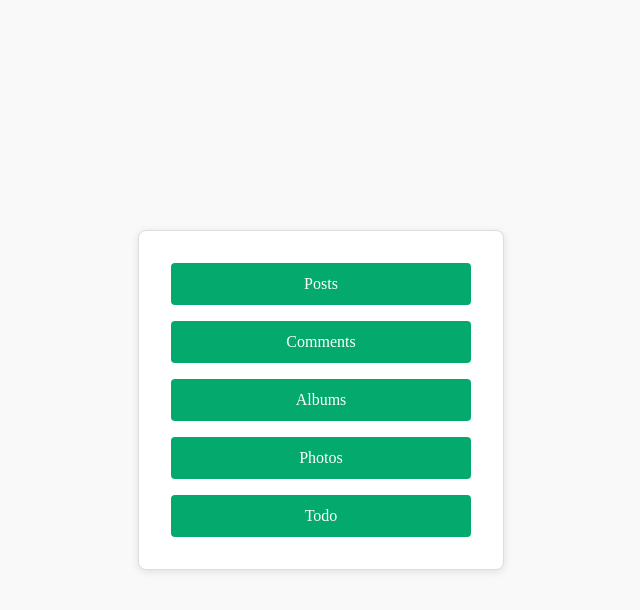
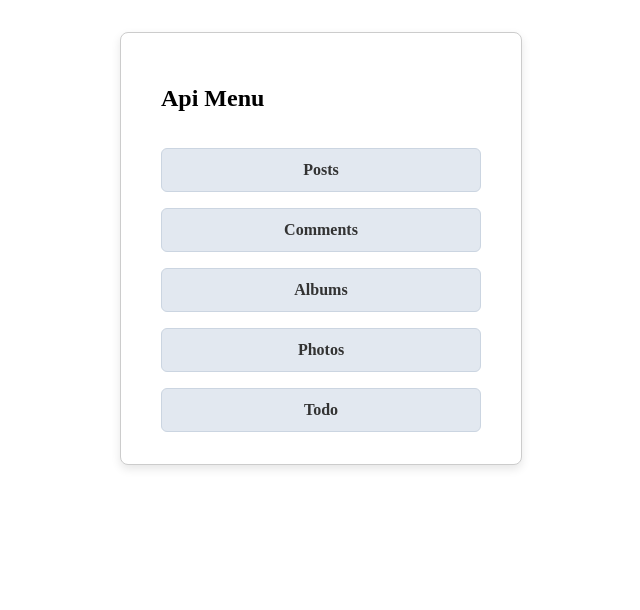
Before and after one commit to etongoisaacmotale/ReactApi3, a React (Vite) app: page / in a window 1280 px wide. Shown: the top 610 px of the page, without its empty margins (319-959 px from the left). Built offline with nearby package versions, Linux system fonts and the light colour scheme.

Commit message:
did some changes to the menu

```diff
--- a/src/App.jsx
+++ b/src/App.jsx
@@ -6,13 +6,12 @@ import Posts from './assets/Components/posts/Posts'
 import Todos from './assets/Components/todos/Todos'
 import Photos from './assets/Components/photos/Photos'
 import { BrowserRouter, Route,Routes } from 'react-router-dom'
-
  class App extends Component {
   render() {
     return (
+    <div>
       <BrowserRouter>
         <div className="container">
-
           <Routes>
             <Route path="/" element={<Menu/>} />
             <Route path="/posts" element={<Posts />} />
@@ -23,6 +22,7 @@ import { BrowserRouter, Route,Routes } from 'react-router-dom'
           </Routes>
         </div>
       </BrowserRouter>
+      </div>
     );
   }
 }
--- a/src/assets/Components/menu/Menu.css
+++ b/src/assets/Components/menu/Menu.css
@@ -1,45 +1,54 @@
-/* Menu.css */
+/* Menu.css - form-based styling */
 
-/* Make body full height and use Flexbox to center the menu */
-body {
-  margin: 0;
-  height: 100vh;
+nav.menu {
+  background-color: #fff;
+  padding: 2rem 2.5rem;
+  margin: 2rem auto;
+  width: 320px;
+  border: 1px solid #ccc;
+  border-radius: 8px;
+  box-shadow: 0 4px 10px rgba(0,0,0,0.1);
+
   display: flex;
-  align-items: center;
-  justify-content: center;
-  background: #f9f9f9;
+  flex-direction: column;
+  gap: 1rem;
+
+  position: sticky;
+  top: 1rem;
+  z-index: 1000; /* stay above content */
 }
 
-/* Container: style nav like a form box */
-nav.menu {
-  background-color: #fff;
-  padding: 2rem;
-  border: 1px solid #ddd;
-  border-radius: 8px;
-  box-shadow: 0 2px 8px rgba(0,0,0,0.1);
-
-  display: flex;
-  flex-direction: column; /* stack items like form fields */
-  gap: 1rem;
-  width: 300px; /* adjust as needed */
-}
-
-/* Menu links look like form buttons */
+/* Links styled as form buttons */
 nav.menu a {
-  display: block;
+  background-color: #e2e8f0; /* light gray-blue */
+  color: #333;
+  padding: 12px 16px;
   text-align: center;
-  background-color: #04AA6D;
-  color: #fff;
+  border: 1px solid #cbd5e1;
+  border-radius: 6px;
+  font-weight: 600;
   text-decoration: none;
-  padding: 12px;
-  border-radius: 4px;
-  transition: background-color 0.3s;
+  transition: background-color 0.3s, border-color 0.3s, color 0.3s;
+  user-select: none;
 }
 
 nav.menu a:hover {
-  background-color: #037d53;
+  background-color: #cbd5e1; /* darker gray-blue */
+  border-color: #94a3b8;
+  color: #1e293b;
 }
 
 nav.menu a.active {
-  background-color: #045c3d;
+  background-color: #2563eb; /* bright blue */
+  color: white;
+  border-color: #1e40af;
 }
+
+/* Responsive: keep stacking and center on small screens */
+@media (max-width: 600px) {
+  nav.menu {
+    width: 90%;
+    padding: 1.5rem;
+    top: 0.5rem;
+  }
+}
--- a/src/assets/Components/menu/Menu.jsx
+++ b/src/assets/Components/menu/Menu.jsx
@@ -6,6 +6,7 @@ export default class Menu extends Component {
   render() {
     return (
       <nav className="menu">
+        <h1>Api Menu</h1>
         <NavLink to="/posts" activeClassName="active">Posts</NavLink>
         <NavLink to="/comments" activeClassName="active">Comments</NavLink>
         <NavLink to="/albums" activeClassName="active">Albums</NavLink>
```
